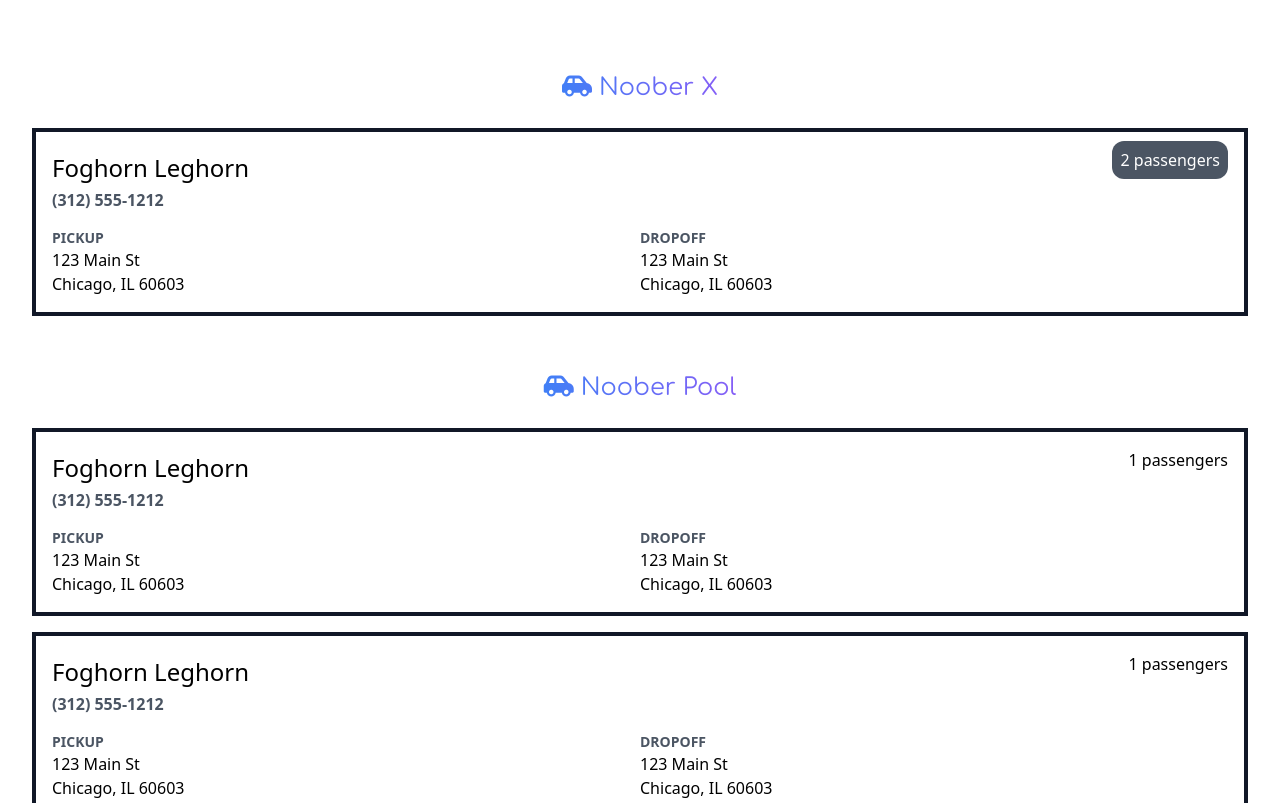
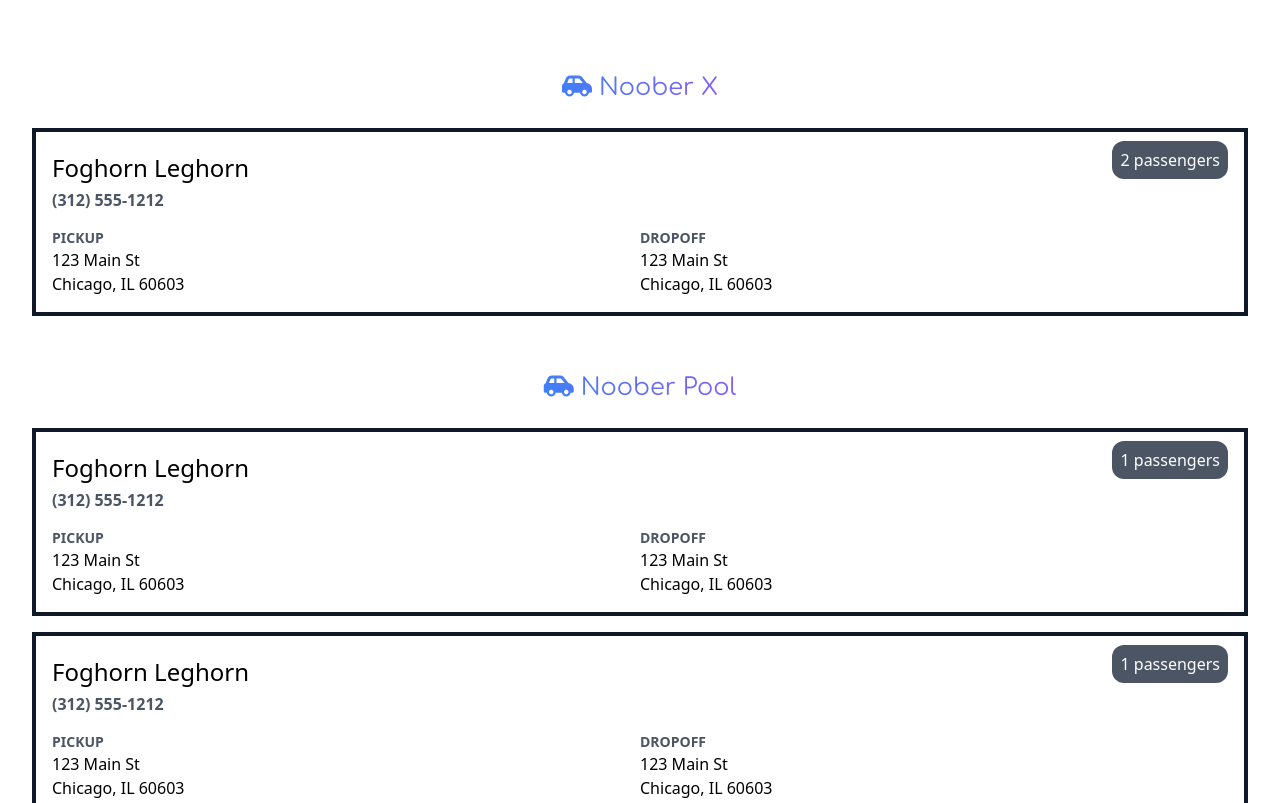
Before and after one commit to JordanTranchina/hw4, a plain HTML site: page index.html in a window 1280 px wide. Shown: the top 803 px of the page. Drawn offline with nearby package versions, Linux system fonts and the light colour scheme; no server answers.

Commit message:
pushing update to match professor's update

```diff
--- a/index.html
+++ b/index.html
@@ -65,7 +65,11 @@
           <h2 class="text-2xl py-1">Foghorn Leghorn</h2>
           <p class="font-bold text-gray-600">(312) 555-1212</p>
         </div>
-        <div class="w-1/2 text-right">1 passengers</div>
+        <div class="w-1/2 text-right">
+          <span class="rounded-xl bg-gray-600 text-white p-2">
+            1 passengers
+          </span>
+        </div>
       </div>
       <div class="mt-4 flex">
         <div class="w-1/2">
@@ -87,7 +91,11 @@
           <h2 class="text-2xl py-1">Foghorn Leghorn</h2>
           <p class="font-bold text-gray-600">(312) 555-1212</p>
         </div>
-        <div class="w-1/2 text-right">1 passengers</div>
+        <div class="w-1/2 text-right">
+          <span class="rounded-xl bg-gray-600 text-white p-2">
+            1 passengers
+          </span>
+        </div>
       </div>
       <div class="mt-4 flex">
         <div class="w-1/2">
--- a/noober.js
+++ b/noober.js
@@ -8,8 +8,25 @@ async function pageLoaded() {
   // 🔥 start here: write code to loop through the rides
   for (let i = 0; i < json.length; i++) {
     let ride = json[i]
-    console.log(ride[0].passengerDetails.first);
+    // console.log(ride.length);
+
+    if (ride.length == 3) {
+      console.log(ride.length);
+      console.log(`${i} - ${ride[1].passengerDetails.first}`);
+    } else {
+
+    }
+
+    // if (ride.length > 2) {
+    //   console.log(`${i} - ${ride[i].passengerDetails.first}`);
+    // }
+
   }
+  for (let i = 0; i < json.length; i++) {
+    let ride = json[i]
+    console.log(`${i} - ${ride[1].passengerDetails.first}`);
+  }
+
 }
 
 window.addEventListener('DOMContentLoaded', pageLoaded)
```
